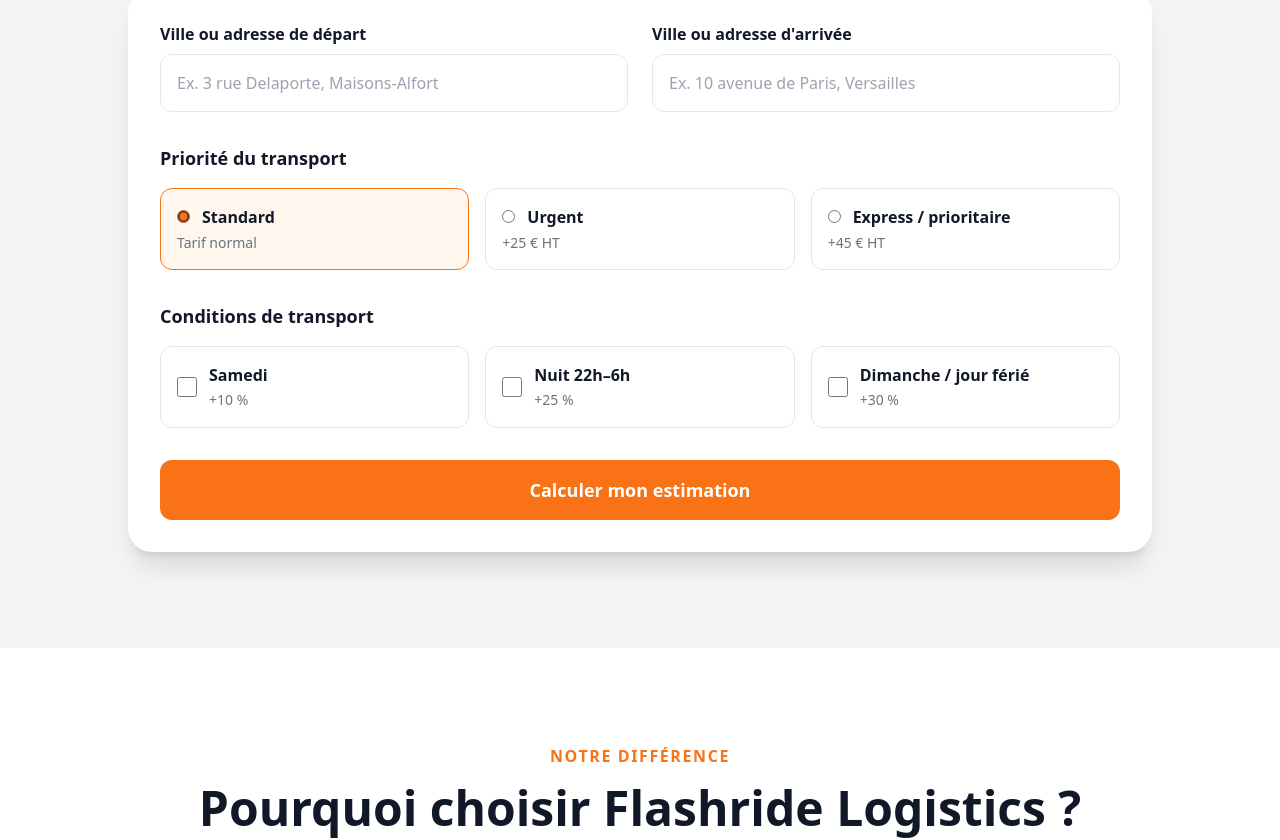
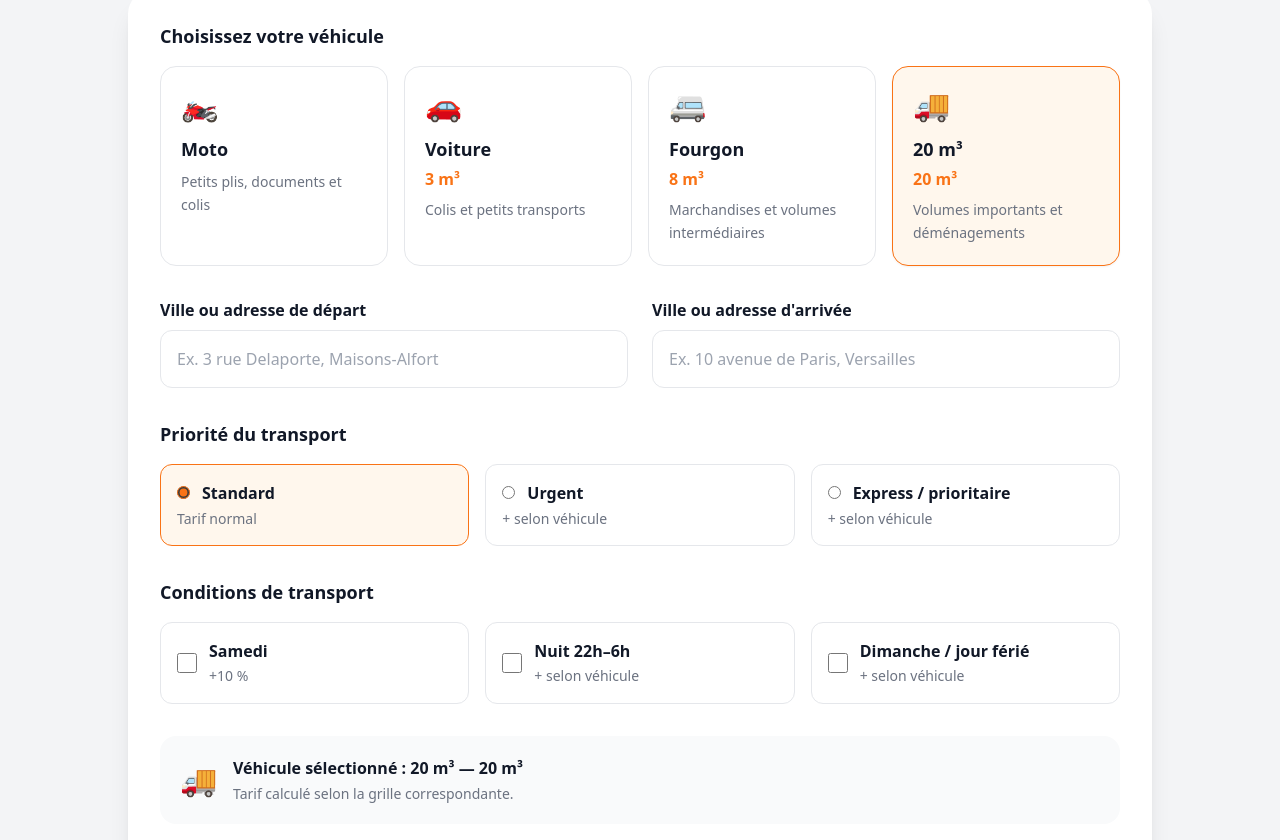
Before and after one commit to jasonvandommele-commits/flashride-logistics, a Next.js app: page / in a window 1280 px wide. Shown: the part 3100-3940 px from the top of the page. Built offline with nearby package versions, Linux system fonts and the light colour scheme.

Commit message:
Update CalculateurTransport.jsx

```diff
--- a/app/components/CalculateurTransport.jsx
+++ b/app/components/CalculateurTransport.jsx
@@ -10,14 +10,56 @@ const INITIAL_FORM = {
   depart: "",
   arrivee: "",
 
-  // Priorité
+  vehicle: "20m3",
+
   priorite: "standard",
 
-  // Période
   samedi: false,
   nuit: false,
   dimanche: false,
 };
+
+/* =========================================================
+   VÉHICULES
+========================================================= */
+
+const VEHICLES = [
+  {
+    id: "moto",
+    icon: "🏍️",
+    name: "Moto",
+    volume: null,
+    description:
+      "Petits plis, documents et colis",
+  },
+
+  {
+    id: "voiture",
+    icon: "🚗",
+    name: "Voiture",
+    volume: "3 m³",
+    description:
+      "Colis et petits transports",
+  },
+
+  {
+    id: "fourgon",
+    icon: "🚐",
+    name: "Fourgon",
+    volume: "8 m³",
+    description:
+      "Marchandises et volumes intermédiaires",
+  },
+
+  {
+    id: "20m3",
+    icon: "🚚",
+    name: "20 m³",
+    volume: "20 m³",
+    description:
+      "Volumes importants et déménagements",
+  },
+];
 
 /* =========================================================
    ADDRESS INPUT
@@ -34,11 +76,15 @@ function AddressInput({
   const [suggestions, setSuggestions] =
     useState([]);
 
-  const [loadingSuggestions, setLoadingSuggestions] =
-    useState(false);
+  const [
+    loadingSuggestions,
+    setLoadingSuggestions,
+  ] = useState(false);
 
-  const [showSuggestions, setShowSuggestions] =
-    useState(false);
+  const [
+    showSuggestions,
+    setShowSuggestions,
+  ] = useState(false);
 
   const wrapperRef = useRef(null);
   const abortRef = useRef(null);
@@ -52,15 +98,12 @@ function AddressInput({
   ======================================================= */
 
   useEffect(() => {
-    const text =
-      String(value || "").trim();
+    const text = String(
+      value || ""
+    ).trim();
 
-    if (
-      justSelectedRef.current
-    ) {
-      justSelectedRef.current =
-        false;
-
+    if (justSelectedRef.current) {
+      justSelectedRef.current = false;
       return;
     }
 
@@ -73,12 +116,11 @@ function AddressInput({
       setSuggestions([]);
       setShowSuggestions(false);
       setLoadingSuggestions(false);
-
       return;
     }
 
-    const timer =
-      setTimeout(async () => {
+    const timer = setTimeout(
+      async () => {
         const controller =
           new AbortController();
 
@@ -127,9 +169,7 @@ function AddressInput({
               ? data.suggestions
               : [];
 
-          setSuggestions(
-            results
-          );
+          setSuggestions(results);
 
           setShowSuggestions(
             results.length > 0
@@ -166,7 +206,9 @@ function AddressInput({
             );
           }
         }
-      }, 220);
+      },
+      220
+    );
 
     return () => {
       clearTimeout(timer);
@@ -187,9 +229,7 @@ function AddressInput({
           event.target
         )
       ) {
-        setShowSuggestions(
-          false
-        );
+        setShowSuggestions(false);
       }
     }
 
@@ -207,7 +247,7 @@ function AddressInput({
   }, []);
 
   /* =======================================================
-     SÉLECTION ADRESSE
+     SÉLECTION
   ======================================================= */
 
   function handleSelect(
@@ -235,18 +275,11 @@ function AddressInput({
 
     requestIdRef.current += 1;
 
-    justSelectedRef.current =
-      true;
+    justSelectedRef.current = true;
 
-    setShowSuggestions(
-      false
-    );
-
+    setShowSuggestions(false);
     setSuggestions([]);
-
-    setLoadingSuggestions(
-      false
-    );
+    setLoadingSuggestions(false);
 
     onSelect(
       name,
@@ -259,9 +292,7 @@ function AddressInput({
      CHANGEMENT MANUEL
   ======================================================= */
 
-  function handleInputChange(
-    event
-  ) {
+  function handleInputChange(event) {
     justSelectedRef.current =
       false;
 
@@ -363,16 +394,12 @@ function AddressInput({
 
                       <div className="min-w-0">
                         <p className="font-semibold text-gray-900">
-                          {
-                            addressLine1
-                          }
+                          {addressLine1}
                         </p>
 
                         {addressLine2 && (
                           <p className="text-sm text-gray-500 mt-1">
-                            {
-                              addressLine2
-                            }
+                            {addressLine2}
                           </p>
                         )}
                       </div>
@@ -433,27 +460,22 @@ export default function CalculateurTransport() {
             : value,
       };
 
-      if (
-        name === "priorite"
-      ) {
-        next.priorite =
-          value;
-      }
+      /*
+       * Samedi et dimanche exclusifs
+       */
 
       if (
         name === "samedi" &&
         checked
       ) {
-        next.dimanche =
-          false;
+        next.dimanche = false;
       }
 
       if (
         name === "dimanche" &&
         checked
       ) {
-        next.samedi =
-          false;
+        next.samedi = false;
       }
 
       return next;
@@ -470,6 +492,11 @@ export default function CalculateurTransport() {
         })
       );
 
+      setResult(null);
+      setError("");
+    }
+
+    if (name === "vehicle") {
       setResult(null);
       setError("");
     }
@@ -576,9 +603,8 @@ export default function CalculateurTransport() {
 
       /*
        * Hors IDF :
-       * on affiche le message de devis
-       * au lieu de considérer cela
-       * comme une erreur technique.
+       * on affiche le résultat "sur devis"
+       * au lieu de le traiter comme une erreur.
        */
 
       if (
@@ -596,7 +622,6 @@ export default function CalculateurTransport() {
               ?.scrollIntoView({
                 behavior:
                   "smooth",
-
                 block:
                   "start",
               });
@@ -628,7 +653,6 @@ export default function CalculateurTransport() {
             ?.scrollIntoView({
               behavior:
                 "smooth",
-
               block:
                 "start",
             });
@@ -643,6 +667,13 @@ export default function CalculateurTransport() {
       setLoading(false);
     }
   }
+
+  const selectedVehicle =
+    VEHICLES.find(
+      (vehicle) =>
+        vehicle.id ===
+        form.vehicle
+    );
 
   /* =======================================================
      RENDER
@@ -667,9 +698,10 @@ export default function CalculateurTransport() {
           </h2>
 
           <p className="mt-5 text-gray-600 text-lg">
-            Transport 20 m³ avec chauffeur.
-            Obtenez une estimation instantanée
-            selon votre trajet et vos options.
+            Choisissez votre véhicule,
+            indiquez votre trajet et
+            obtenez une estimation
+            instantanée.
           </p>
 
         </div>
@@ -684,10 +716,86 @@ export default function CalculateurTransport() {
         >
 
           {/* =================================================
+              VÉHICULE
+          ================================================= */}
+
+          <div>
+
+            <p className="font-bold text-lg mb-4">
+              Choisissez votre véhicule
+            </p>
+
+            <div className="grid sm:grid-cols-2 lg:grid-cols-4 gap-4">
+
+              {VEHICLES.map(
+                (vehicle) => (
+                  <label
+                    key={
+                      vehicle.id
+                    }
+                    className={`border rounded-2xl p-5 cursor-pointer transition ${
+                      form.vehicle ===
+                      vehicle.id
+                        ? "border-orange-500 bg-orange-50 shadow-sm"
+                        : "border-gray-200 hover:border-orange-300"
+                    }`}
+                  >
+
+                    <input
+                      type="radio"
+                      name="vehicle"
+                      value={
+                        vehicle.id
+                      }
+                      checked={
+                        form.vehicle ===
+                        vehicle.id
+                      }
+                      onChange={
+                        handleChange
+                      }
+                      className="sr-only"
+                    />
+
+                    <div className="text-3xl mb-3">
+                      {
+                        vehicle.icon
+                      }
+                    </div>
+
+                    <p className="font-bold text-lg">
+                      {
+                        vehicle.name
+                      }
+                    </p>
+
+                    {vehicle.volume && (
+                      <p className="text-orange-500 font-bold mt-1">
+                        {
+                          vehicle.volume
+                        }
+                      </p>
+                    )}
+
+                    <p className="text-gray-500 text-sm mt-2 leading-relaxed">
+                      {
+                        vehicle.description
+                      }
+                    </p>
+
+                  </label>
+                )
+              )}
+
+            </div>
+
+          </div>
+
+          {/* =================================================
               ADRESSES
           ================================================= */}
 
-          <div className="grid md:grid-cols-2 gap-6">
+          <div className="grid md:grid-cols-2 gap-6 mt-8">
 
             <AddressInput
               name="depart"
@@ -725,8 +833,6 @@ export default function CalculateurTransport() {
 
             <div className="grid sm:grid-cols-3 gap-4">
 
-              {/* STANDARD */}
-
               <label
                 className={`border rounded-xl p-4 cursor-pointer transition ${
                   form.priorite ===
@@ -735,6 +841,7 @@ export default function CalculateurTransport() {
                     : "border-gray-200 hover:border-orange-300"
                 }`}
               >
+
                 <input
                   type="radio"
                   name="priorite"
@@ -756,9 +863,8 @@ export default function CalculateurTransport() {
                 <p className="text-gray-500 text-sm mt-1">
                   Tarif normal
                 </p>
+
               </label>
-
-              {/* URGENT */}
 
               <label
                 className={`border rounded-xl p-4 cursor-pointer transition ${
@@ -768,6 +874,7 @@ export default function CalculateurTransport() {
                     : "border-gray-200 hover:border-orange-300"
                 }`}
               >
+
                 <input
                   type="radio"
                   name="priorite"
@@ -787,11 +894,10 @@ export default function CalculateurTransport() {
                 </strong>
 
                 <p className="text-gray-500 text-sm mt-1">
-                  +25 € HT
+                  + selon véhicule
                 </p>
+
               </label>
-
-              {/* EXPRESS */}
 
               <label
                 className={`border rounded-xl p-4 cursor-pointer transition ${
@@ -801,6 +907,7 @@ export default function CalculateurTransport() {
                     : "border-gray-200 hover:border-orange-300"
                 }`}
               >
+
                 <input
                   type="radio"
                   name="priorite"
@@ -820,11 +927,13 @@ export default function CalculateurTransport() {
                 </strong>
 
                 <p className="text-gray-500 text-sm mt-1">
-                  +45 € HT
+                  + selon véhicule
                 </p>
+
               </label>
 
             </div>
+
           </div>
 
           {/* =================================================
@@ -848,6 +957,7 @@ export default function CalculateurTransport() {
                     : "border-gray-200 hover:border-orange-300"
                 }`}
               >
+
                 <input
                   type="checkbox"
                   name="samedi"
@@ -861,6 +971,7 @@ export default function CalculateurTransport() {
                 />
 
                 <span>
+
                   <strong>
                     Samedi
                   </strong>
@@ -870,7 +981,9 @@ export default function CalculateurTransport() {
                   <span className="text-gray-500 text-sm">
                     +10 %
                   </span>
+
                 </span>
+
               </label>
 
               {/* NUIT */}
@@ -882,6 +995,7 @@ export default function CalculateurTransport() {
                     : "border-gray-200 hover:border-orange-300"
                 }`}
               >
+
                 <input
                   type="checkbox"
                   name="nuit"
@@ -895,6 +1009,7 @@ export default function CalculateurTransport() {
                 />
 
                 <span>
+
                   <strong>
                     Nuit 22h–6h
                   </strong>
@@ -902,9 +1017,11 @@ export default function CalculateurTransport() {
                   <br />
 
                   <span className="text-gray-500 text-sm">
-                    +25 %
+                    + selon véhicule
                   </span>
+
                 </span>
+
               </label>
 
               {/* DIMANCHE */}
@@ -916,6 +1033,7 @@ export default function CalculateurTransport() {
                     : "border-gray-200 hover:border-orange-300"
                 }`}
               >
+
                 <input
                   type="checkbox"
                   name="dimanche"
@@ -929,6 +1047,7 @@ export default function CalculateurTransport() {
                 />
 
                 <span>
+
                   <strong>
                     Dimanche / jour férié
                   </strong>
@@ -936,12 +1055,48 @@ export default function CalculateurTransport() {
                   <br />
 
                   <span className="text-gray-500 text-sm">
-                    +30 %
+                    + selon véhicule
                   </span>
+
                 </span>
+
               </label>
 
             </div>
+
+          </div>
+
+          {/* =================================================
+              RÉSUMÉ VÉHICULE
+          ================================================= */}
+
+          <div className="mt-8 bg-gray-50 rounded-2xl p-5 flex items-center gap-4">
+
+            <div className="text-3xl">
+              {
+                selectedVehicle?.icon
+              }
+            </div>
+
+            <div>
+
+              <p className="font-bold">
+                Véhicule sélectionné :{" "}
+                {
+                  selectedVehicle?.name
+                }
+                {selectedVehicle?.volume
+                  ? ` — ${selectedVehicle.volume}`
+                  : ""}
+              </p>
+
+              <p className="text-sm text-gray-500 mt-1">
+                Tarif calculé selon la
+                grille correspondante.
+              </p>
+
+            </div>
+
           </div>
 
           {/* =================================================
@@ -986,35 +1141,80 @@ export default function CalculateurTransport() {
 
             {result.reason ===
               "hors_zone" ? (
+              <>
+
                 <div className="text-center">
 
-                <p className="text-orange-500 font-bold uppercase tracking-widest">
-                  Transport sur devis
+                  <div className="text-5xl mb-4">
+                    📍
+                  </div>
+
+                  <p className="text-gray-500 font-semibold">
+                    Demande de devis
                   </p>
 
-                <h3 className="text-3xl font-black mt-4">
-                  Une étude personnalisée est nécessaire
+                  <h3 className="text-3xl md:text-4xl font-black mt-3">
+                    Trajet hors Île-de-France
                   </h3>
 
                   <p className="text-gray-600 mt-4 max-w-2xl mx-auto">
-                  Ce trajet sort de notre zone
-                  de tarification automatique
-                  en Île-de-France.
+                    Ce trajet est réalisé
+                    sur devis personnalisé.
+                    Contactez-nous afin
+                    d'obtenir votre tarif.
                   </p>
+
+                </div>
+
+                <div className="mt-8 bg-gray-100 rounded-2xl p-5 text-center">
+
+                  <p className="font-bold text-lg">
+                    {
+                      result.vehicle
+                        ?.label
+                    }
+
+                    {result.vehicle
+                      ?.volume && (
+                      <>
+                        {" "}
+                        —{" "}
+                        {
+                          result.vehicle
+                            .volume
+                        }
+                      </>
+                    )}
+                  </p>
+
+                  <p className="text-gray-500 mt-1">
+                    {
+                      result.depart
+                        ?.zone
+                    }{" "}
+                    →{" "}
+                    {
+                      result.arrivee
+                        ?.zone
+                    }
+                  </p>
+
+                </div>
 
                 <a
                   href="#devis"
-                  className="mt-8 inline-block bg-orange-500 text-white font-bold rounded-xl px-8 py-4 hover:bg-orange-600 transition"
+                  className="mt-6 block w-full text-center bg-orange-500 text-white font-bold rounded-xl p-4 hover:bg-orange-600 transition"
                 >
-                  Demander un devis
+                  Demander mon devis
                 </a>
 
-              </div>
+              </>
             ) : (
               <>
-                {/* =========================================
+
+                {/* =================================================
                     PRIX
-                ========================================= */}
+                ================================================= */}
 
                 <div className="text-center">
 
@@ -1023,25 +1223,39 @@ export default function CalculateurTransport() {
                   </p>
 
                   <p className="text-5xl font-black mt-3">
-                    <span className="text-2xl font-bold mr-2">
+                    <span className="text-2xl mr-2">
                       À partir de
                     </span>
 
-                    {result.tarif.totalHT}{" "}
+                    {result.tarif.totalHT}
+
                     <span className="text-xl ml-2">
                       € HT
                     </span>
                   </p>
 
-                  <p className="text-gray-500 mt-2">
-                    Transport 20 m³ avec chauffeur
+                  <p className="text-gray-500 mt-3">
+                    {result.vehicle?.label}
+
+                    {result.vehicle?.volume && (
+                      <>
+                        {" "}
+                        —{" "}
+                        {
+                          result.vehicle
+                            .volume
+                        }
+                      </>
+                    )}
+
+                    {" avec chauffeur"}
                   </p>
 
                 </div>
 
-                {/* =========================================
+                {/* =================================================
                     TRAJET
-                ========================================= */}
+                ================================================= */}
 
                 <div className="mt-8 grid md:grid-cols-3 gap-4">
 
@@ -1111,9 +1325,9 @@ export default function CalculateurTransport() {
 
                 </div>
 
-                {/* =========================================
+                {/* =================================================
                     DÉTAIL PRIX
-                ========================================= */}
+                ================================================= */}
 
                 <div className="mt-8 border-t pt-6">
 
@@ -1148,7 +1362,7 @@ export default function CalculateurTransport() {
                           result.tarif
                             .supplementDistanceHT
                         }{" "}
-                        €
+                        € HT
                       </strong>
 
                     </div>
@@ -1171,10 +1385,12 @@ export default function CalculateurTransport() {
                         </span>
 
                         <strong>
-                          {supplement.amount !==
+                          {
+                            supplement.amount !==
                             null
                               ? `+${supplement.amount} €`
-                            : "Appliqué"}
+                              : "Appliqué"
+                          }
                         </strong>
 
                       </div>
@@ -1183,9 +1399,9 @@ export default function CalculateurTransport() {
 
                 </div>
 
-                {/* =========================================
+                {/* =================================================
                     INFORMATIONS
-                ========================================= */}
+                ================================================= */}
 
                 <div className="mt-6 bg-orange-50 rounded-2xl p-5">
 
@@ -1194,36 +1410,36 @@ export default function CalculateurTransport() {
                   </p>
 
                   <p className="text-gray-600 text-sm mt-2">
-                    Péages facturés en supplément.
+                    Péages facturés en
+                    supplément.
                     Manutention sur devis.
                   </p>
 
                 </div>
 
-                {/* =========================================
+                {/* =================================================
                     DISCLAIMER
-                ========================================= */}
+                ================================================= */}
 
                 <div className="mt-6 text-center">
 
                   <p className="text-xs text-gray-500 leading-relaxed">
                     Tarif indicatif calculé
-                    automatiquement et affiché
-                    à partir du tarif applicable.
-                    Le montant définitif peut être
-                    ajusté selon les conditions
-                    réelles de la mission,
-                    notamment l'accès,
-                    le stationnement, la
-                    manutention ou les contraintes
-                    particulières.
+                    automatiquement.
+                    Le montant définitif
+                    peut être ajusté selon
+                    les conditions réelles
+                    de la mission, notamment
+                    l'accès, le stationnement,
+                    la manutention ou les
+                    contraintes particulières.
                   </p>
 
                 </div>
 
-                {/* =========================================
+                {/* =================================================
                     DEVIS
-                ========================================= */}
+                ================================================= */}
 
                 <a
                   href="#devis"
```
Lines whose indentation alone changed are shown as unchanged.
